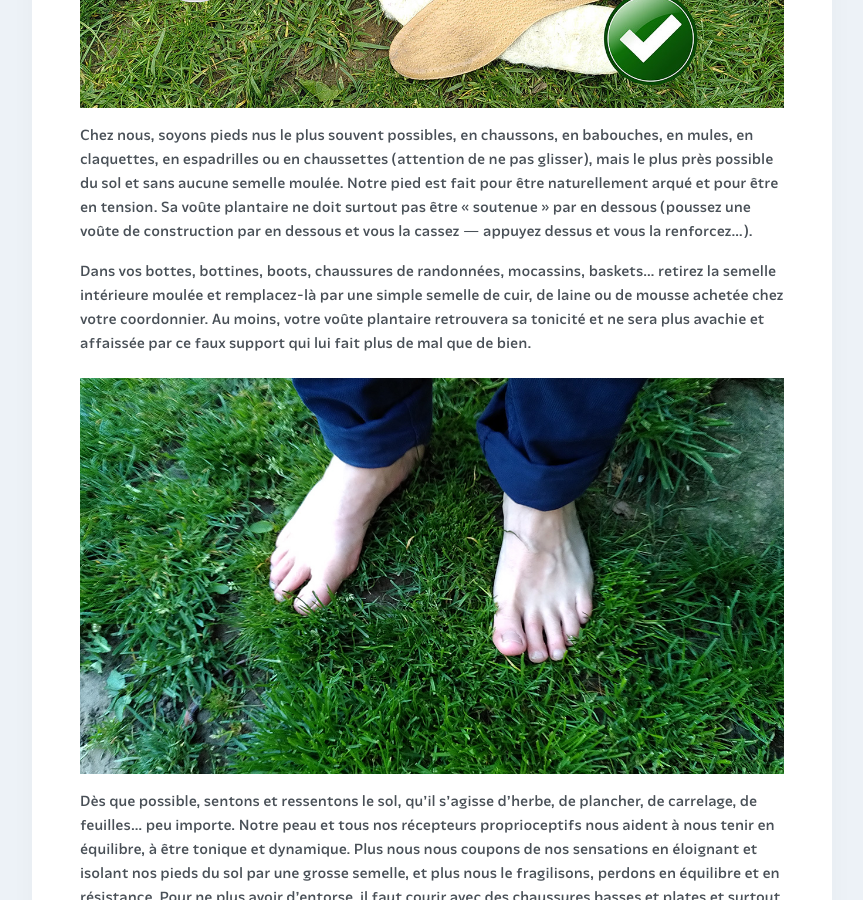
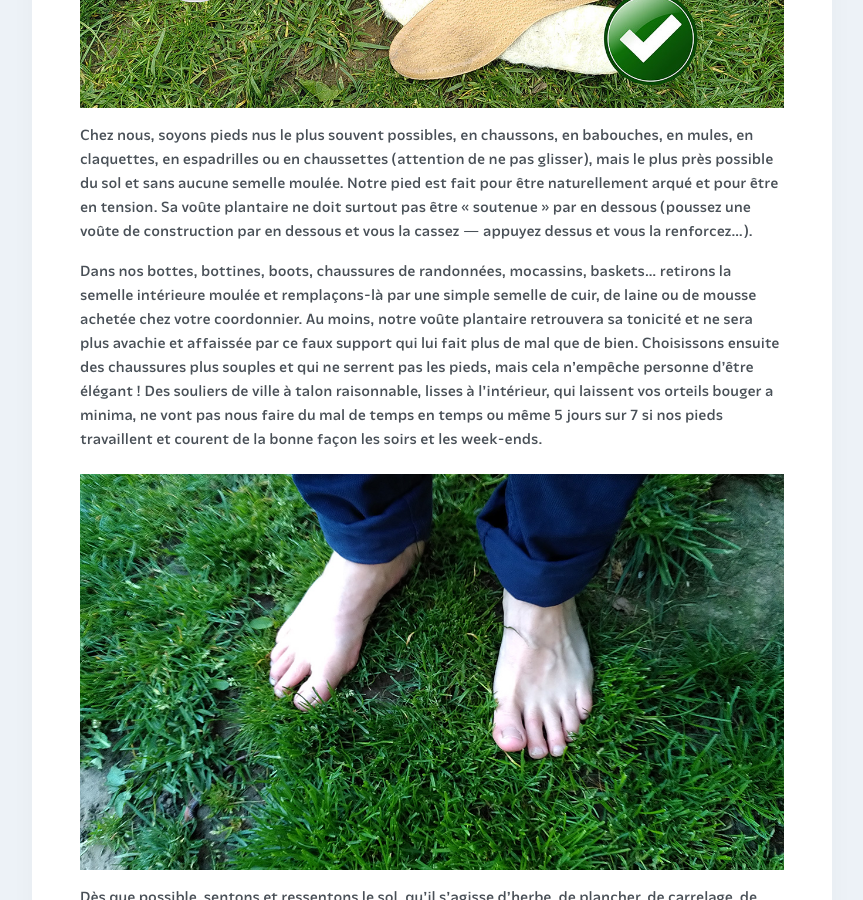
Before and after one commit to courirpaleo/courirpaleo.github.io, a Jekyll site: the page built from _pages/ressources.md, in a window 1280 px wide and 900 px high, scrolled down 1216 px. Shown: the whole window, without its empty margins (208-1071 px from the left). Built offline with Jekyll 4.4.1, drawn with Linux system fonts in a browser that asks for light colours; some web fonts are replaced.

Commit message:
Update ressources.md

```diff
--- a/_pages/ressources.md
+++ b/_pages/ressources.md
@@ -12,7 +12,7 @@
 ![Courir Paleo](/assets/images/CourirPaleo_semelles_bottines_1200px.jpg)
 Chez nous, soyons pieds nus le plus souvent possibles, en chaussons, en babouches, en mules, en claquettes, en espadrilles ou en chaussettes (attention de ne pas glisser), mais le plus près possible du sol et sans aucune semelle moulée. Notre pied est fait pour être naturellement arqué et pour être en tension. Sa voûte plantaire ne doit surtout pas être «&nbsp;soutenue&nbsp;» par en dessous (poussez une voûte de construction par en dessous et vous la cassez&nbsp;&mdash;&nbsp;appuyez dessus et vous la renforcez...).
 
-Dans vos bottes, bottines, boots, chaussures de randonnées, mocassins, baskets... retirez la semelle intérieure moulée et remplacez-là par une simple semelle de cuir, de laine ou de mousse achetée chez votre coordonnier. Au moins, votre voûte plantaire retrouvera sa tonicité et ne sera plus avachie et affaissée par ce faux support qui lui fait plus de mal que de bien.
+Dans nos bottes, bottines, boots, chaussures de randonnées, mocassins, baskets... retirons la semelle intérieure moulée et remplaçons-là par une simple semelle de cuir, de laine ou de mousse achetée chez votre coordonnier. Au moins, notre voûte plantaire retrouvera sa tonicité et ne sera plus avachie et affaissée par ce faux support qui lui fait plus de mal que de bien. Choisissons ensuite des chaussures plus souples et qui ne serrent pas les pieds, mais cela n'empêche personne d'être élégant&nbsp;! Des souliers de ville à talon raisonnable, lisses à l'intérieur, qui laissent vos orteils bouger a minima, ne vont pas nous faire du mal de temps en temps ou même 5 jours sur 7 si nos pieds travaillent et courent de la bonne façon les soirs et les week-ends.
 
 ![Courir Paleo](/assets/images/Courir-Paleo-pieds-nus-pelouse-1200px.jpg)
 Dès que possible, sentons et ressentons le sol, qu'il s'agisse d'herbe, de plancher, de carrelage, de feuilles... peu importe. Notre peau et tous nos récepteurs proprioceptifs nous aident à nous tenir en équilibre, à être tonique et dynamique. Plus nous nous coupons de nos sensations en éloignant et isolant nos pieds du sol par une grosse semelle, et plus nous le fragilisons, perdons en équilibre et en résistance. Pour ne plus avoir d'entorse, il faut courir avec des chaussures basses et plates et surtout pas montantes qui bloquent la cheville et le pied&nbsp;!
```
